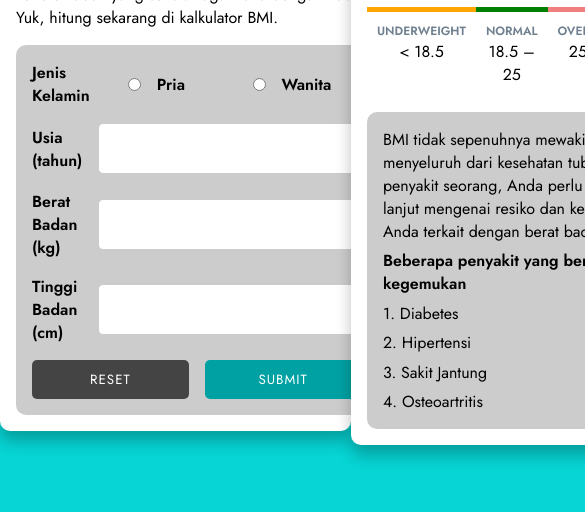
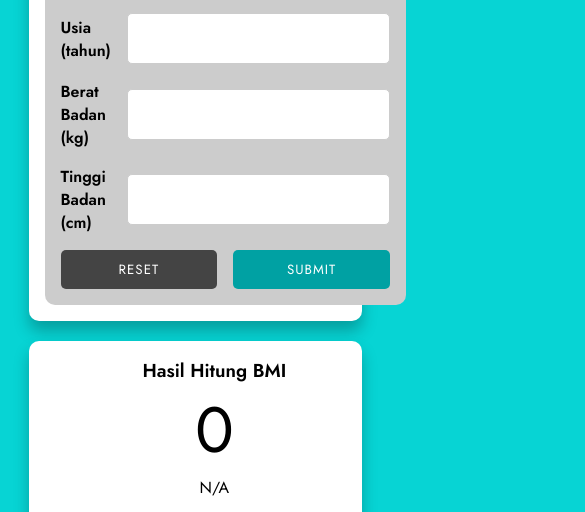
Before and after one commit to revou-fundamental-course/5-aug-24-gilangprmds, a plain HTML site: page index.html in a window 390 px wide. Shown: the part 283-795 px from the top of the page, 585 px wide, since content can reach past the window. Drawn offline with Linux system fonts and the light colour scheme.

Commit message:
final css assignment

```diff
--- a/css/style.css
+++ b/css/style.css
@@ -47,7 +47,7 @@ h1 {
 
 .result-detail {
     display: grid;
-    gap: 0.4rem;
+    gap: 0.2rem;
     background-color: #ccc;
     padding: 1rem;
     border-radius: 10px;
@@ -138,3 +138,14 @@ h1 {
 .obese {
   color: var(--obese);
 }
+
+@media (max-width: 850px)  {
+    body {
+        flex-direction: column;
+        margin: 10px;
+
+    }
+    .container {
+        margin:10px;
+    }
+}
```
